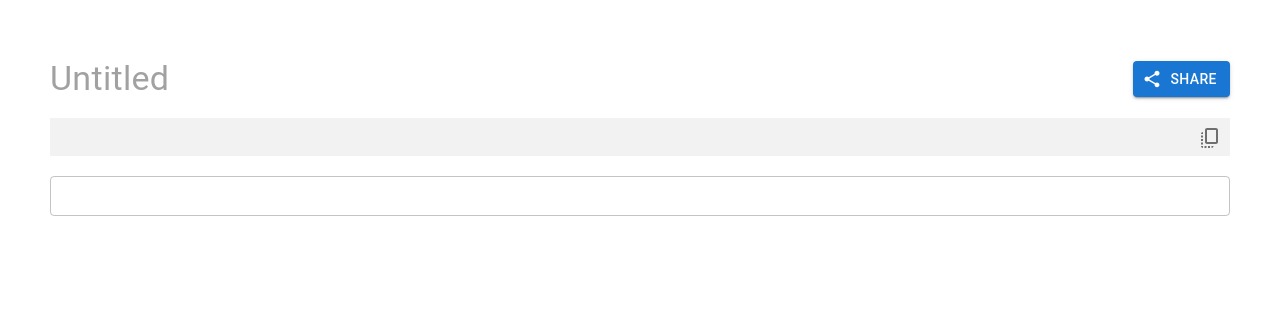
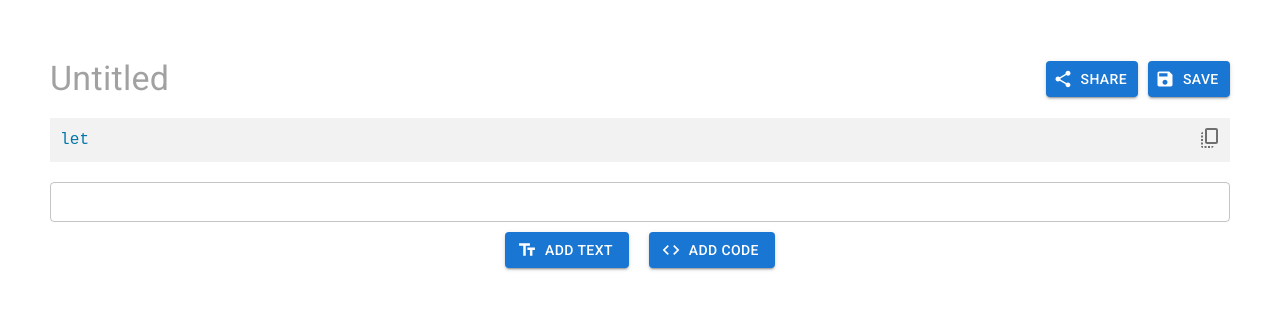
Before and after one commit to Gisthub-Code-Sharing/gisthub-frontend, a React (Create React App) app: page /code in a window 1280 px wide. Shown: the top 310 px of the page. Built offline with nearby package versions, Linux system fonts and the light colour scheme.

Commit message:
Added cookies and added functionality to edit gist page

```diff
--- a/package.json
+++ b/package.json
@@ -10,8 +10,9 @@
     "@testing-library/jest-dom": "^5.11.4",
     "@testing-library/react": "^11.1.0",
     "@testing-library/user-event": "^12.1.10",
+    "axios": "^0.21.4",
+    "js-cookie": "^3.0.1",
     "prismjs": "^1.25.0",
-    "axios": "^0.21.4",
     "react": "^17.0.2",
     "react-dom": "^17.0.2",
     "react-router-dom": "^5.3.0",
--- a/public/index.html
+++ b/public/index.html
@@ -24,6 +24,12 @@
       work correctly both with client-side routing and a non-root public URL.
       Learn how to configure a non-root public URL by running `npm run build`.
     -->
+
+    <link
+      rel="stylesheet"
+      href="https://fonts.googleapis.com/css?family=Roboto:300,400,500,700&display=swap"
+    />
+
     <title>Gisthub</title>
   </head>
   <body>
--- a/src/App.js
+++ b/src/App.js
@@ -11,18 +11,18 @@ import axios from "axios";
 function App() {
   const [userContext, setUserContext] = useContext(UserContext);
 
-  const UNAUTHORIZED = 401;
-  axios.interceptors.response.use(
-    response => response,
-    error => {
-      const { status } = error.response;
-      if (status === UNAUTHORIZED) {
-        setUserContext({ user: undefined });
-        window.reload();
-      }
-      return Promise.reject(error);
-    }
-  );
+  // const UNAUTHORIZED = 401;
+  // axios.interceptors.response.use(
+  //   response => response,
+  //   error => {
+  //     const { status } = error.response;
+  //     if (status === UNAUTHORIZED) {
+  //       setUserContext({ user: undefined });
+  //       window.reload();
+  //     }
+  //     return Promise.reject(error);
+  //   }
+  // );
   return (
     <Router>
       <Switch>
--- a/src/Components/EditCodeComponent.js
+++ b/src/Components/EditCodeComponent.js
@@ -1,4 +1,4 @@
-import React, { useState } from 'react';
+import React, { useState, useEffect } from 'react';
 import Editor from "react-simple-code-editor";
 import { highlight, languages } from "prismjs/components/prism-core";
 import "prismjs/components/prism-clike";
@@ -8,9 +8,7 @@ import { IconButton } from '@mui/material';
 import CopyAllIcon from '@mui/icons-material/CopyAll';
 import Tooltip from '@mui/material/Tooltip';
 
-function CodeComponent() {
-    const [code, setCode] = useState(``);
-
+function CodeComponent({payload, onCodeChange}) {
     const [copyTooltip, setCopyTooltip] = useState(false);
 
     const handleTooltipClose = () => {
@@ -25,8 +23,8 @@ function CodeComponent() {
     return (
         <div style={{ position: "relative", padding: "10px 0px" }}>
             <Editor
-                value={code}
-                onValueChange={(code) => setCode(code)}
+                value={payload}
+                onValueChange={(code) => onCodeChange(code)}
                 highlight={(code) => highlight(code, languages.js)}
                 padding={10}
                 style={{
@@ -36,7 +34,7 @@ function CodeComponent() {
                 }}
             />
             <Tooltip style={{ position: "absolute", top: "10px", right: "0" }} title="Copied" open={copyTooltip} onClose={handleTooltipClose}>
-                <IconButton aria-label="copy" onClick={() => { navigator.clipboard.writeText(code); handleTooltipOpen(); }}>
+                <IconButton aria-label="copy" onClick={() => { navigator.clipboard.writeText(payload); handleTooltipOpen(); }}>
                     <CopyAllIcon />
                 </IconButton>
             </Tooltip>
--- a/src/Components/EditTextComponent.js
+++ b/src/Components/EditTextComponent.js
@@ -1,7 +1,7 @@
-import * as React from 'react';
+import React, {useEffect} from 'react';
 import TextField from '@mui/material/TextField';
 
-function TextComponent() {
+function TextComponent({payload, onTextChange}) {
     return (
         <div style={{ padding: "10px 0px" }}>
             <TextField
@@ -10,6 +10,8 @@ function TextComponent() {
                 id="standard-textarea"
                 multiline
                 size="small"
+                value={payload}
+                onChange={event => onTextChange(event.target.value)}
             />
         </div>
     )
--- a/src/Components/EditTitleComponent.js
+++ b/src/Components/EditTitleComponent.js
@@ -1,9 +1,7 @@
 import React, { useState } from "react";
 import TextField from '@mui/material/TextField';
 
-function TitleComponent() {
-    const [title, setTitle] = useState("");
-
+function TitleComponent({title, setTitle}) {
     const handleChange = (event) => {
         setTitle(event.target.value);
     };
--- a/src/Pages/AddGist.js
+++ b/src/Pages/AddGist.js
@@ -4,19 +4,51 @@ import Text from '../Components/EditTextComponent';
 import Title from '../Components/EditTitleComponent';
 import { Button } from '@mui/material';
 import ShareIcon from '@mui/icons-material/Share';
+import TextFieldsIcon from '@mui/icons-material/TextFields';
+import CodeIcon from '@mui/icons-material/Code';
+import SaveIcon from '@mui/icons-material/Save';
 import ShareModal from '../Components/ShareModal';
 import Modal from '@mui/material/Modal';
+import axios from 'axios';
 
 function AddGist() {
     const [open, setOpen] = useState(false);
+    const [items, setItems] = useState([{type: "Code", payload: "let"}, {type: "Text", payload: ""}]) // {type: "Code" or "Text", payload: string, language: string}
+    // TODO: Add different language support
+    const [title, setTitle] = useState("");
 
     const handleClose = () => setOpen(false);
+
+    const handleChange = (payload, index) => {
+        const newItems = [...items]
+        items[index].payload = payload;
+        setItems(newItems);
+    }
+
+    const handleSave = () => {
+        axios.post('https://gisthub-backend.herokuapp.com/createGist', {title, content: items}).then(response => console.log(response)).catch(err => console.log(err))
+    }
+
+    const EMPTY_CODE = {type: "Code", payload: ""};
+    const EMPTY_TEXT = {type: "Text", payload: ""};
+
+    const addCode = () => {
+        setItems(items.concat(EMPTY_CODE));
+    }
+
+    const addText = () => {
+        setItems(items.concat(EMPTY_TEXT));
+    }
+
     return (
         <div style={{ margin: 50 }}>
             <div style={{ display: "flex", alignItems: "center" }}>
-                <Title></Title>
+                <Title title={title} setTitle={setTitle}></Title>
                 <Button variant="contained" startIcon={<ShareIcon />} onClick={() => setOpen(true)}>
                     Share
+                </Button>
+                <Button variant="contained" startIcon={<SaveIcon />} onClick={handleSave} style={{marginLeft: 10}}>
+                    Save
                 </Button>
                 <Modal
                     open={open}
@@ -27,8 +59,21 @@ function AddGist() {
                     <ShareModal isPrivate={true} invited={['invited1', 'invited2']} />
                 </Modal>
             </div>
-            <Code></Code>
-            <Text></Text>
+
+            {
+                items.map((item, index) => {
+                    const {type, payload} = item
+                    if (type === "Code") {
+                        return <Code payload={payload} onCodeChange={(payload) => handleChange(payload, index)} />
+                    } else {
+                        return <Text payload={payload} onTextChange={(payload) => handleChange(payload, index)} />
+                    }
+                })
+            }
+            <div style={{display: 'flex', justifyContent: 'center'}}>
+                <Button variant="contained" startIcon={<TextFieldsIcon />} onClick={addText}>Add Text</Button>
+                <Button variant="contained" startIcon={<CodeIcon />} style={{marginLeft: 20}} onClick={addCode}>Add Code</Button>
+            </div>
         </div>
     )
 }
--- a/src/contexts/UserContext.jsx
+++ b/src/contexts/UserContext.jsx
@@ -1,11 +1,22 @@
-import React, {useState} from "react";
+import React, {useState, useEffect} from "react";
+import Cookies from 'js-cookie';
 
 const UserContext = React.createContext([{}, () => {}])
 
-let initialState = {user: undefined};
-
+console.log("INTIAL COOKIE", Cookies.get('auth_gisthub'))
+const initialUser = Cookies.get('auth_gisthub')
+let initialState = {user: initialUser ? JSON.parse(initialUser) : undefined};
 const UserProvider = props => {
     const [state, setState] = useState(initialState);
+
+    useEffect(() => {
+        if(state.user){
+            console.log("NEW STATE", state)
+            const inOneWeek = new Date(new Date().getTime() + (1000 * 60 * 60 * 24 * 7));
+            Cookies.set('auth_gisthub', JSON.stringify(state.user), {expires: inOneWeek});
+        }
+    }, [state])
+
     return (
         <UserContext.Provider value={[state, setState]}>
             {props.children}
--- a/src/index.js
+++ b/src/index.js
@@ -4,12 +4,14 @@ import './index.css';
 import App from './App';
 import {UserProvider} from './contexts/UserContext';
 import { createTheme, ThemeProvider } from '@mui/material/styles';
+import CssBaseline from '@mui/material/CssBaseline';
 
 const theme = createTheme();
 
 ReactDOM.render(
   <React.StrictMode>
     <UserProvider>
+    <CssBaseline/>
     <ThemeProvider theme={theme}>
       <App />
     </ThemeProvider>
```
Also changed, not shown: 1 other file (tests, documents, lock files or other folders).
